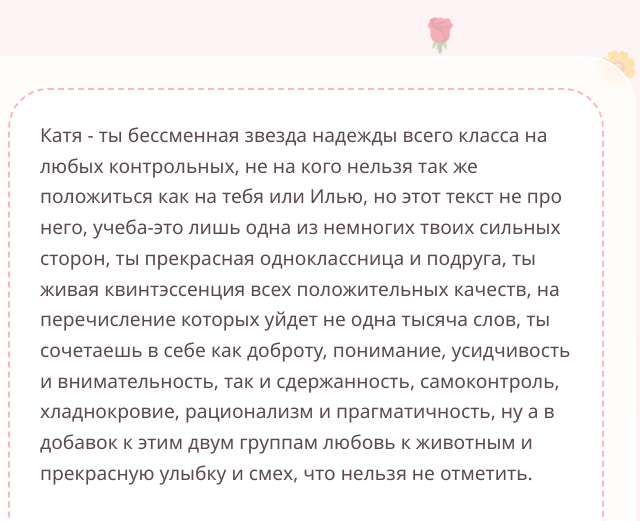
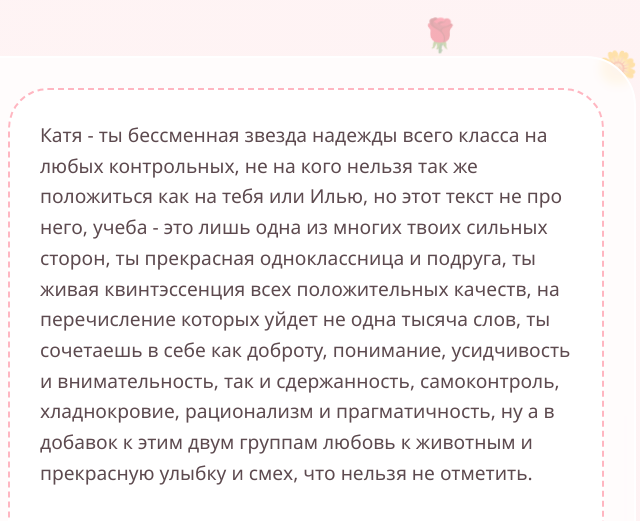
Before and after one commit to ABDY-oss/Podarok, a plain HTML site: page katya.html in a window 1280 px wide. Shown: the part 500-1021 px from the top of the page, 604-1244 px from the left. Drawn offline with Linux system fonts and the light colour scheme.

Commit message:
Update katya.html

```diff
--- a/katya.html
+++ b/katya.html
@@ -73,7 +73,7 @@
                     alt="Фото Кати 1">
             </div>
             <div class="text-content">
-                <p>Катя - ты бессменная звезда надежды всего класса на любых контрольных, не на кого нельзя так же положиться как на тебя или Илью, но этот текст не про него, учеба-это лишь одна из немногих твоих сильных сторон, ты прекрасная одноклассница и подруга, ты живая квинтэссенция всех положительных качеств, на перечисление которых уйдет не одна тысяча слов, ты сочетаешь в себе  как доброту, понимание, усидчивость и внимательность, так и сдержанность, самоконтроль, хладнокровие, рационализм и прагматичность, ну а в добавок к этим двум группам любовь к животным и прекрасную улыбку и смех, что нельзя не отметить.</p>
+                <p>Катя - ты бессменная звезда надежды всего класса на любых контрольных, не на кого нельзя так же положиться как на тебя или Илью, но этот текст не про него, учеба - это лишь одна из многих твоих сильных сторон, ты прекрасная одноклассница и подруга, ты живая квинтэссенция всех положительных качеств, на перечисление которых уйдет не одна тысяча слов, ты сочетаешь в себе  как доброту, понимание, усидчивость и внимательность, так и сдержанность, самоконтроль, хладнокровие, рационализм и прагматичность, ну а в добавок к этим двум группам любовь к животным и прекрасную улыбку и смех, что нельзя не отметить.</p>
                 <div class="flower-quote">🌸 "Расцветай с каждым днём всё ярче!" 🌸</div>
             </div>
         </div>
```
